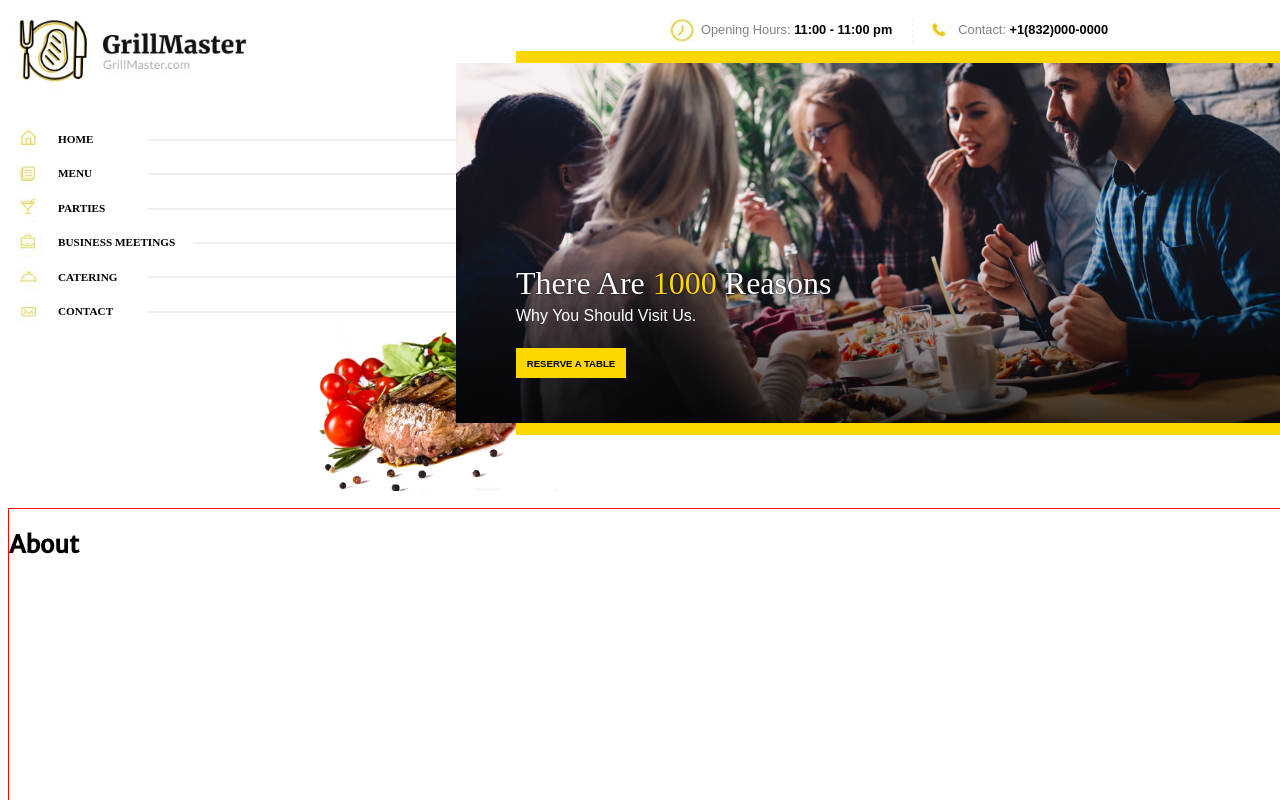
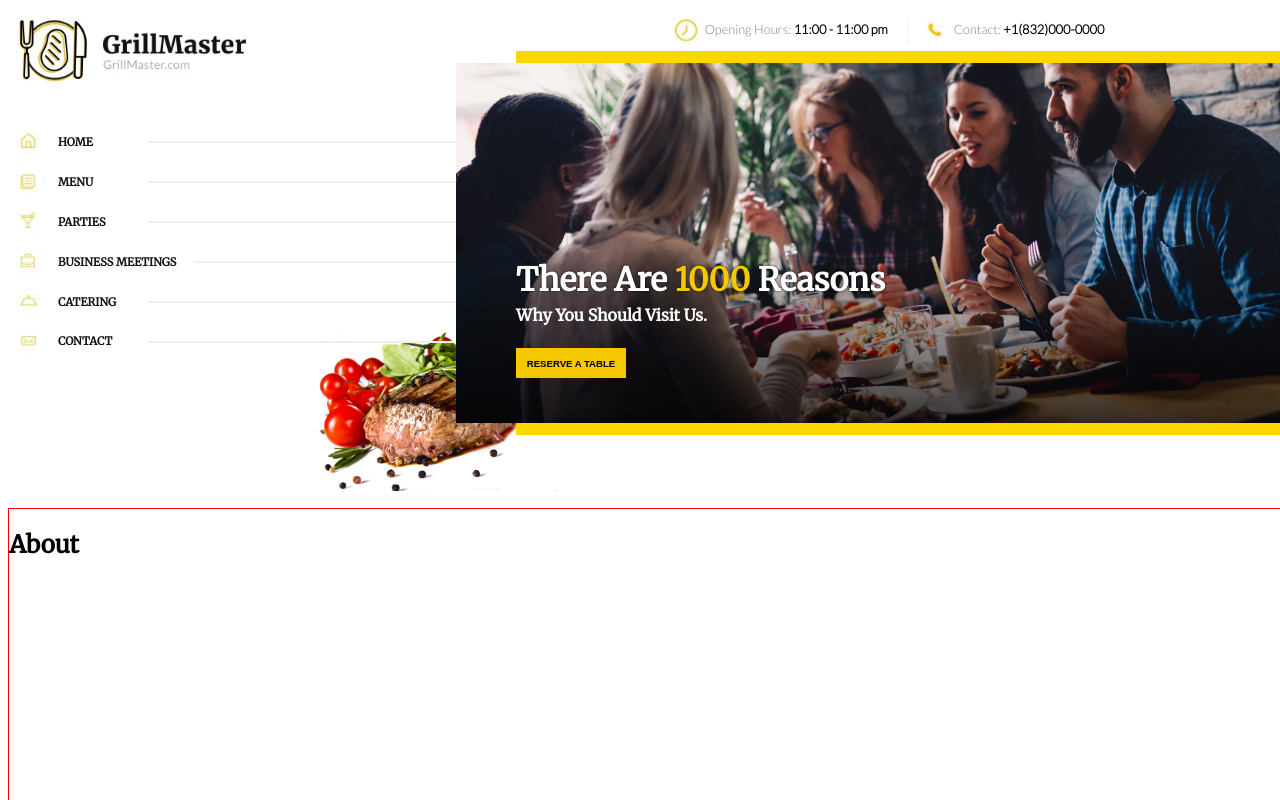
Before and after one commit to safiyc/restaurant, a React (Create React App) app in the folder frontend/: page / in a window 1280 px wide. Shown: the top 800 px of the page. Built offline with nearby package versions, Linux system fonts and the light colour scheme.

Commit message:
refactor: Header styles
import global colors and typography

```diff
--- a/frontend/public/index.html
+++ b/frontend/public/index.html
@@ -11,7 +11,7 @@
     -->
     <link rel="manifest" href="%PUBLIC_URL%/manifest.json" />
     <link
-      href="https://fonts.googleapis.com/css?family=Lato:300|Merriweather+Sans&display=swap"
+      href="https://fonts.googleapis.com/css?family=Lato:300|Merriweather&display=swap"
       rel="stylesheet"
     />
     <!--
--- a/frontend/src/components/Header.js
+++ b/frontend/src/components/Header.js
@@ -12,11 +12,12 @@ import phoneIcon from '../asset/img/phone_icon.png';
 import peopleDining from '../asset/img/people_dining.png';
 import imgBehind from '../asset/img/img_behind.png';
 
+import { color } from '../util'
+
 const HeaderContainer = styled.div`
   display: flex;
   width: 100%;
   height: 500px;
-  font-family: aerial;
   font-size: 16px;
 `;
 
@@ -25,15 +26,17 @@ const LeftContent = styled.div`
   min-width: 250px;
 
   // helper
-  // border: 1px dotted yellow;
+  // border: 1px dotted ${color.yellow};
   // background-color: rgba(0,0,0,.25);
 `;
 
 const RightContent = styled.div`
   width: 65%;
 
-  // helper
-  // border: 1px dotted black;
+  /*
+  helper
+  border: 1px dotted black;
+  */
 `;
 
 const Logo = styled.div`
@@ -65,18 +68,20 @@ const LinksList = styled.li`
   display: flex;
   align-items: center;
 
-  & > div {
+  & > h4 {
     min-width: ${props => props.widthBM ? '180px' : '135px'};
+    margin: 3px 0;
   }
 
-  // please change 'a' to 'Link'
-  & > div > a {
+  // TODO: please change 'a' to 'Link'
+  & > h4 > a {
     color: black;
+    color: ${color.black};
     text-decoration: none;
   }
 
-  & > div > a:hover {
-    color: gold;
+  & > h4 > a:hover {
+    color: ${color.yellow};
   }
 `;
 
@@ -124,7 +129,6 @@ const HoursPhone = styled.ul`
   justify-content: center;
   list-style: none;
   margin: 10px 0 20px;
-  font-family: sans-serif;
   font-size: .8rem;
   color: grey;
 `;
@@ -173,7 +177,7 @@ const Button = styled.button`
   left: 60px;
   z-index: 10;
 
-  background-color: gold;
+  background-color: ${color.yellow};
   border: none;
   width: 110px;
   height: 30px;
@@ -186,7 +190,7 @@ const Button = styled.button`
   }
 `;
 
-const ImgText = styled.p`
+const ImgText = styled.h2`
   position: absolute;
   top: 170px;
   left: 60px;
@@ -197,12 +201,11 @@ const ImgText = styled.p`
   text-shadow: 0 0 2px black;
 
   & > .txt_gold {
-    color: gold;
+    color: ${color.yellow};
   }
 
   & > .txt_sub {
     font-size: 1rem;
-    font-family: sans-serif;
     text-shadow: none;
     display: block;
     margin-top: 5px;
@@ -256,12 +259,14 @@ const Header = () => {
       <LeftContent>
         <Logo />
         <NavSection>
-          <LinksList><div><HomeIcon /><a href="www.placeholder.com">Home</a></div><HR /></LinksList>
-          <LinksList><div><MenuIcon /><a href="www.placeholder.com">Menu</a></div><HR /></LinksList>
-          <LinksList><div><PartiesIcon /><a href="www.placeholder.com">Parties</a></div><HR /></LinksList>
-          <LinksList widthBM><div><BusinessIcon /><a href="www.placeholder.com">Business Meetings</a></div><HR /></LinksList>
-          <LinksList><div><CateringIcon /><a href="www.placeholder.com">Catering</a></div><HR /></LinksList>
-          <LinksList><div><ContactIcon /><a href="www.placeholder.com">Contact</a></div><HR /></LinksList>
+          <LinksList>
+            <h4>
+              <HomeIcon /><a href="www.placeholder.com">Home</a></h4><HR /></LinksList>
+          <LinksList><h4><MenuIcon /><a href="www.placeholder.com">Menu</a></h4><HR /></LinksList>
+          <LinksList><h4><PartiesIcon /><a href="www.placeholder.com">Parties</a></h4><HR /></LinksList>
+          <LinksList widthBM><h4><BusinessIcon /><a href="www.placeholder.com">Business Meetings</a></h4><HR /></LinksList>
+          <LinksList><h4><CateringIcon /><a href="www.placeholder.com">Catering</a></h4><HR /></LinksList>
+          <LinksList><h4><ContactIcon /><a href="www.placeholder.com">Contact</a></h4><HR /></LinksList>
         </NavSection>
       </LeftContent>
       <RightContent>
--- a/frontend/src/globalStyles.js
+++ b/frontend/src/globalStyles.js
@@ -14,8 +14,13 @@ html {
 }
 
 h1, h2, h3, h4, h5, h6 {
-    font-family: 'Merriweather Sans', sans-serif;
+  font-family: 'Merriweather', serif;
   }
+
+a {
+  color: inherit;
+  text-decoration: none;
+}
 `;
 
 export default GlobalStyle;
```
